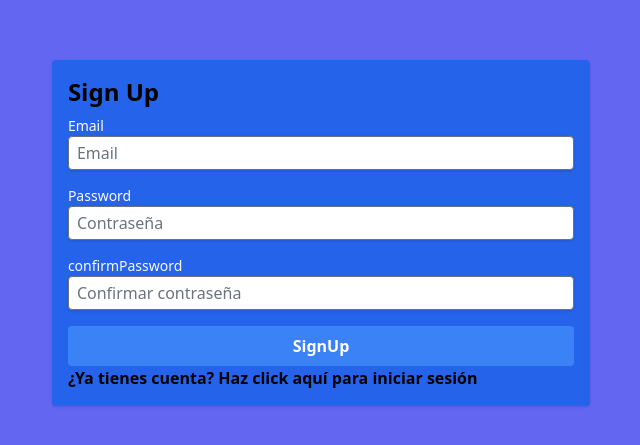
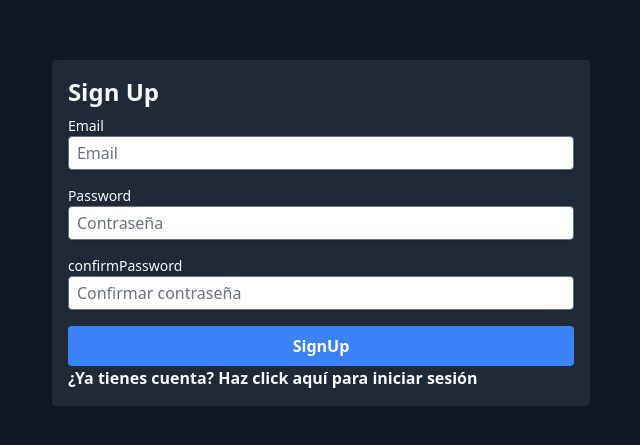
Before and after one commit to HinojosaAcevedoJ/agenda, a React (Create React App) app: page /signup in a window 1280 px wide. Shown: the part 167-612 px from the top of the page, without its empty margins (319-959 px from the left). Built offline with nearby package versions, Linux system fonts and the light colour scheme; no server answers.

Commit message:
correcciones graficas

```diff
--- a/src/components/pages/Login/index.jsx
+++ b/src/components/pages/Login/index.jsx
@@ -27,9 +27,9 @@ export default function Login() {
   }, [isAuth, navigate])
 
   return (
-    <div className="min-h-screen min-w-screen bg-indigo-500 flex items-center justify-center">
-      <div className="p-4 shadow rounded m-6 bg-blue-600">
-        <h1 className="text-2xl font-bold mb-2">Login</h1>
+    <div className="min-h-screen min-w-screen bg-gray-900 flex items-center justify-center">
+      <div className="p-4 shadow rounded m-6 bg-gray-800">
+        <h1 className="text-2xl font-bold mb-2 text-gray-50">Login</h1>
         <form className="space-y-4" onSubmit={handleSubmit(login)}>
           <HookInput
             name="email"
@@ -47,7 +47,7 @@ export default function Login() {
             errorMessage={errors.password?.message}
           />
           <Button block className="mr-2" type="submit" disabled={!isEmpty(errors)}>Login</Button>
-          <Link to="/signup" className="font-bold">No tienes cuenta? Haz click aquí para registrarte</Link>
+          <Link to="/signup" className="font-bold text-gray-50">No tienes cuenta? Haz click aquí para registrarte</Link>
         </form>
       </div>
     </div>
--- a/src/components/pages/SignUp/index.jsx
+++ b/src/components/pages/SignUp/index.jsx
@@ -31,9 +31,9 @@ export default function SignUp() {
   }
 
   return (
-    <div className="min-h-screen min-w-screen bg-indigo-500 flex items-center justify-center">
-      <div className="p-4 shadow rounded m-6 bg-blue-600">
-        <h1 className="text-2xl font-bold mb-2">Sign Up</h1>
+    <div className="min-h-screen min-w-screen bg-gray-900 flex items-center justify-center">
+      <div className="p-4 shadow rounded m-6 bg-gray-800">
+        <h1 className="text-2xl font-bold mb-2 text-gray-50">Sign Up</h1>
         <form className="space-y-4" onSubmit={handleSubmit(onSubmit)}>
           <HookInput
             name="email"
@@ -59,7 +59,7 @@ export default function SignUp() {
             errorMessage={errors.passwordConfirmation?.message}
           />
           <Button block className="mr-2" type="submit" disabled={!isEmpty(errors)}>SignUp</Button>
-          <Link to="/login" className="font-bold">¿Ya tienes cuenta? Haz click aquí para iniciar sesión</Link>
+          <Link to="/login" className="font-bold text-gray-50">¿Ya tienes cuenta? Haz click aquí para iniciar sesión</Link>
         </form>
       </div>
     </div>
```
